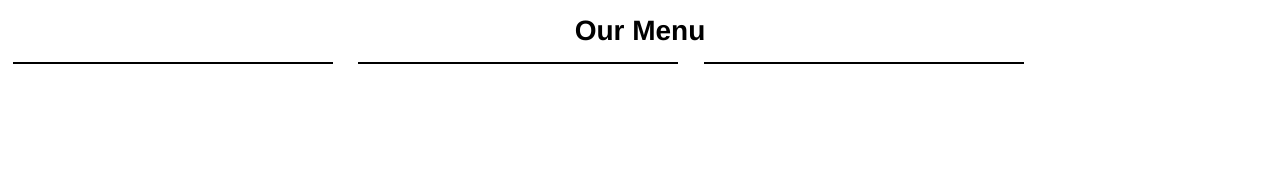
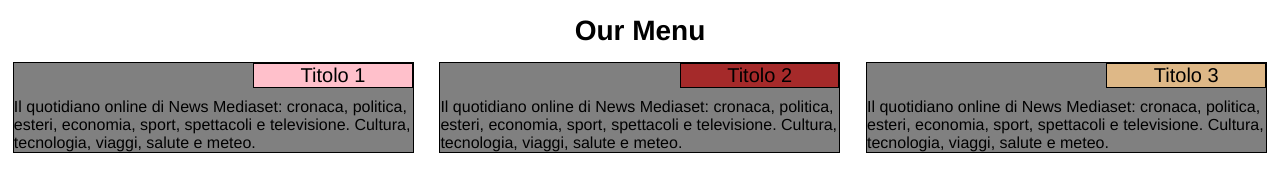
Before and after one commit to Acaralla/mod2_solution, a plain HTML site: page index.html in a window 1280 px wide. Drawn offline with Linux system fonts and the light colour scheme.

Commit message:
Update index.html

```diff
--- a/index.html
+++ b/index.html
@@ -8,10 +8,10 @@
  </head>
 <body>
 <h1>Our Menu</h1>
-
-<p id="menu1" class="col-lg-3"></p>
-<p id="menu2" class="col-lg-3"></p>
-<p id="menu3" class="col-lg-3"></p>
-
+<div class="row">
+  <div class="col-lg-4 col-md-6 col-sd-12"><p id="menu1" class="sectionTitle">Titolo 1</p><p class="content">Il quotidiano online di News Mediaset: cronaca, politica, esteri, economia, sport, spettacoli e televisione. Cultura, tecnologia, viaggi, salute e meteo. </p></div>
+  <div class="col-lg-4 col-md-6 col-sd-12"><p id="menu2" class="sectionTitle">Titolo 2</p><p class="content">Il quotidiano online di News Mediaset: cronaca, politica, esteri, economia, sport, spettacoli e televisione. Cultura, tecnologia, viaggi, salute e meteo.</p></div>
+  <div class="col-lg-4 col-md-12 col-sd-12"><p id="menu3" class="sectionTitle">Titolo 3</p><p class="content">Il quotidiano online di News Mediaset: cronaca, politica, esteri, economia, sport, spettacoli e televisione. Cultura, tecnologia, viaggi, salute e meteo.</p></div>
+</div>
 </body>
 </html>
```
